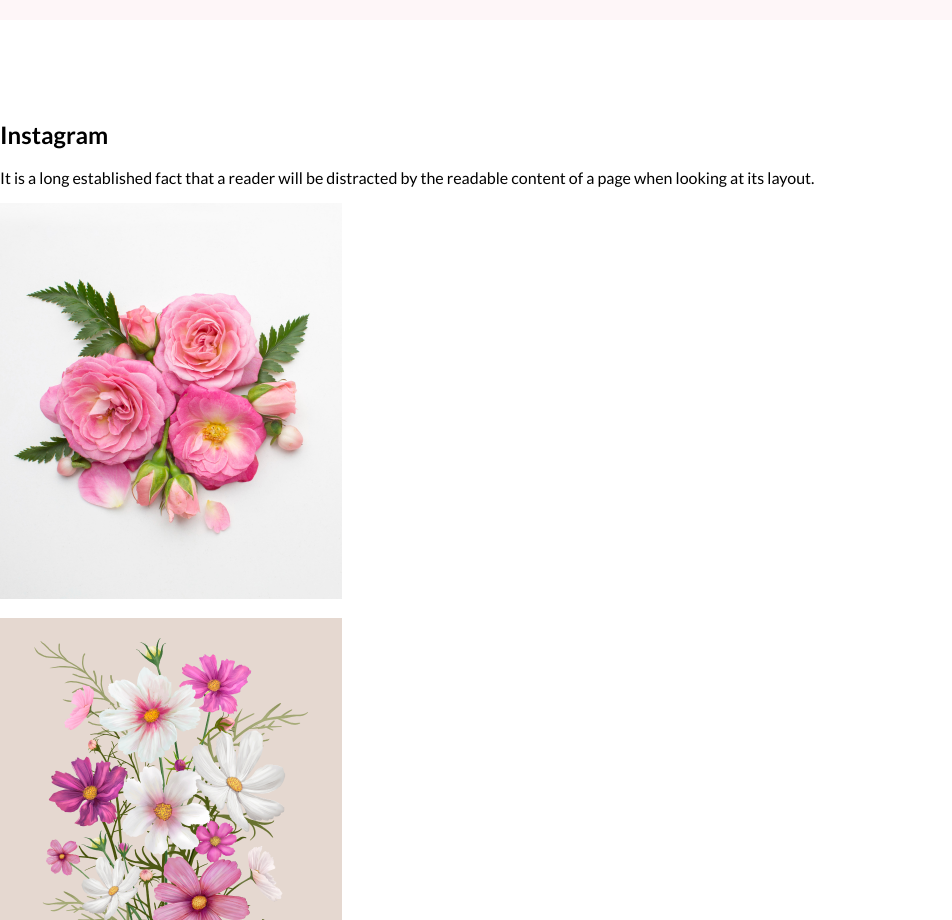
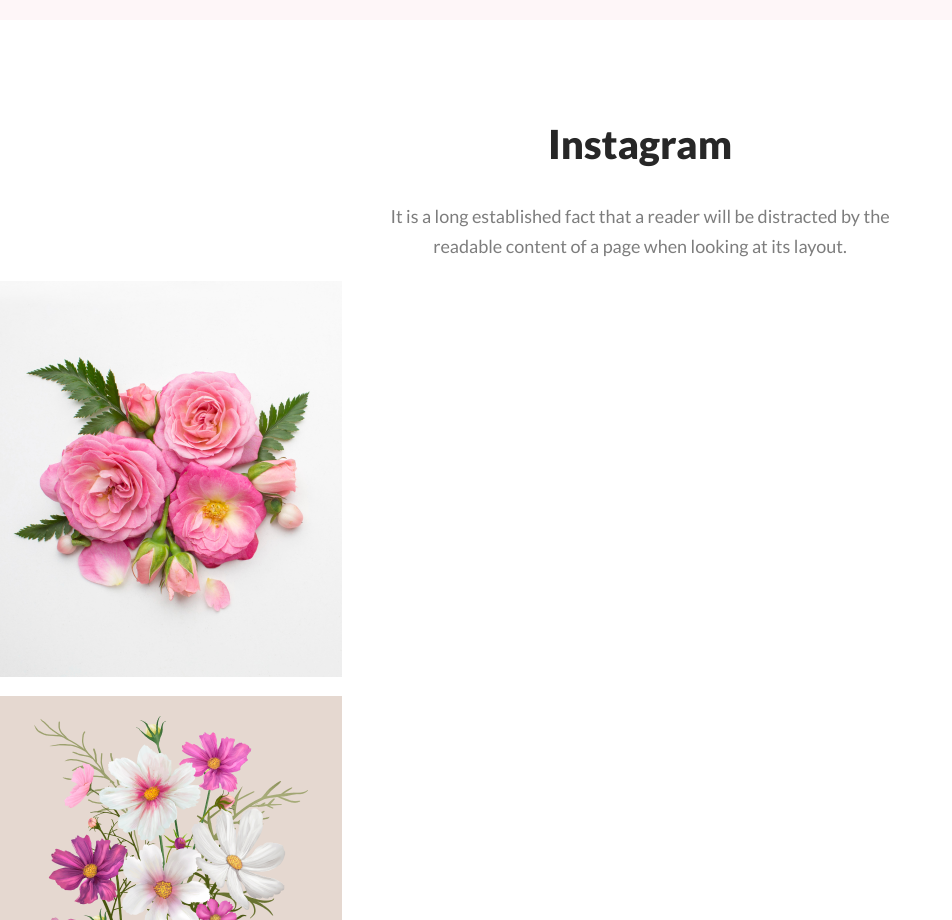
Before and after one commit to md-osman-goni/flower-shop, a plain HTML site: page index.html in a window 1280 px wide. Shown: the part 2940-3860 px from the top of the page, without its empty margins (0-952 px from the left). Drawn offline with Linux system fonts and the light colour scheme.

Commit message:
added instagram style

```diff
--- a/style/index.css
+++ b/style/index.css
@@ -202,5 +202,23 @@ body {
     height: 420px;
     flex-shrink: 0;
 }
+/* hot deal section end */
 
-/* hot deal section end */
+/* instagram section related style start */
+.instagram{
+    text-align:center;
+    margin: 50px 380px 20px;
+}
+.instagram-heading{
+    color: #272727;
+    font-size: 40px;
+    font-weight: 800;
+}
+.instagram-description{
+
+    color: rgba(39, 39, 39, 0.60);
+    font-size: 18px;
+    font-weight: 400;
+    line-height: 30px;
+}
+/* instagram section related style end */
```
